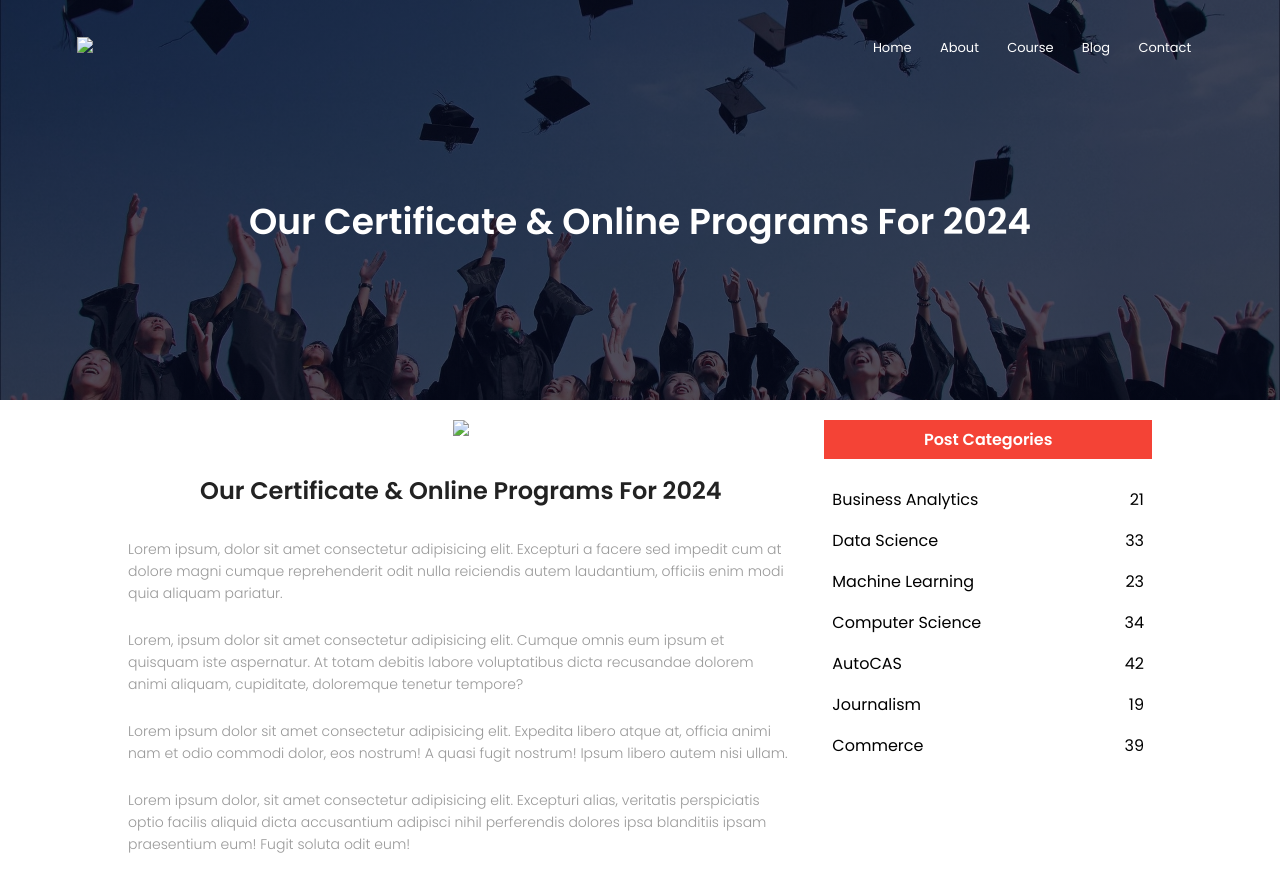
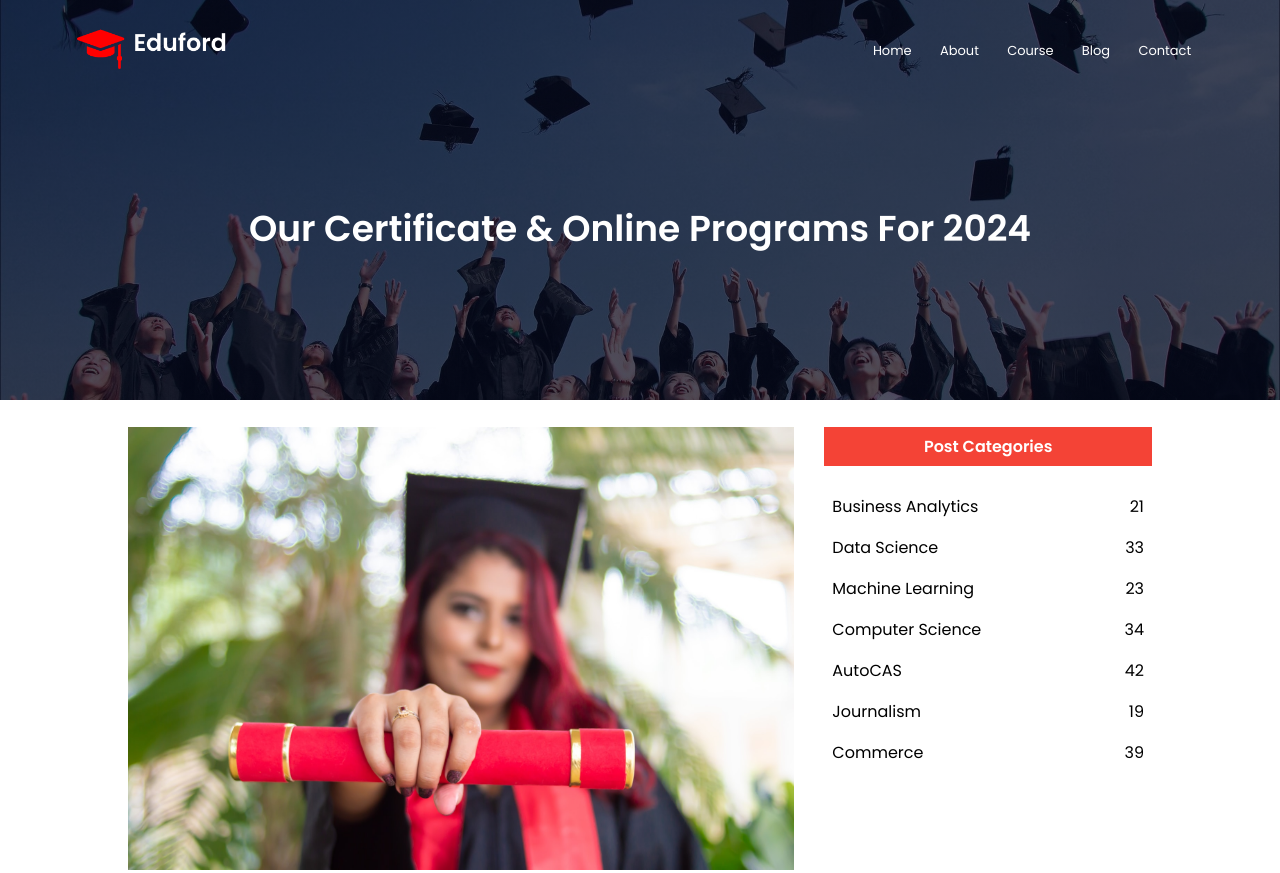
Before and after one commit to ChAsE1900/preview, a plain HTML site: page blog.html in a window 1280 px wide. Shown: the top 873 px of the page. Drawn offline with nearby package versions, Linux system fonts and the light colour scheme; files whose address does not match are found by name.

Commit message:
Update blog.html

```diff
--- a/blog.html
+++ b/blog.html
@@ -13,7 +13,7 @@
 <body>
 <section class="sub-header">
         <nav>
-            <a href="#"><img src="eduford_img/logo.png" ></a>
+            <a href="#"><img src="logo.png" ></a>
             <div class="nav-links" id="navLinks">
                 <i class='bx bx-x-circle' onclick="hideMenu()"></i>
                 <ul>
@@ -33,7 +33,7 @@
 <section class="blog-content">
     <div class="row">
         <div class="blog-left">
-        <img src="eduford_img/certificate.jpg" class="blog-content">
+        <img src="certificate.jpg" class="blog-content">
         <h2>Our Certificate & Online Programs For 2024</h2>
         <p>Lorem ipsum, dolor sit amet consectetur adipisicing elit. Excepturi a facere sed impedit cum at dolore magni cumque reprehenderit odit nulla reiciendis autem laudantium, officiis enim modi quia aliquam pariatur.</p>
         <br>
```
